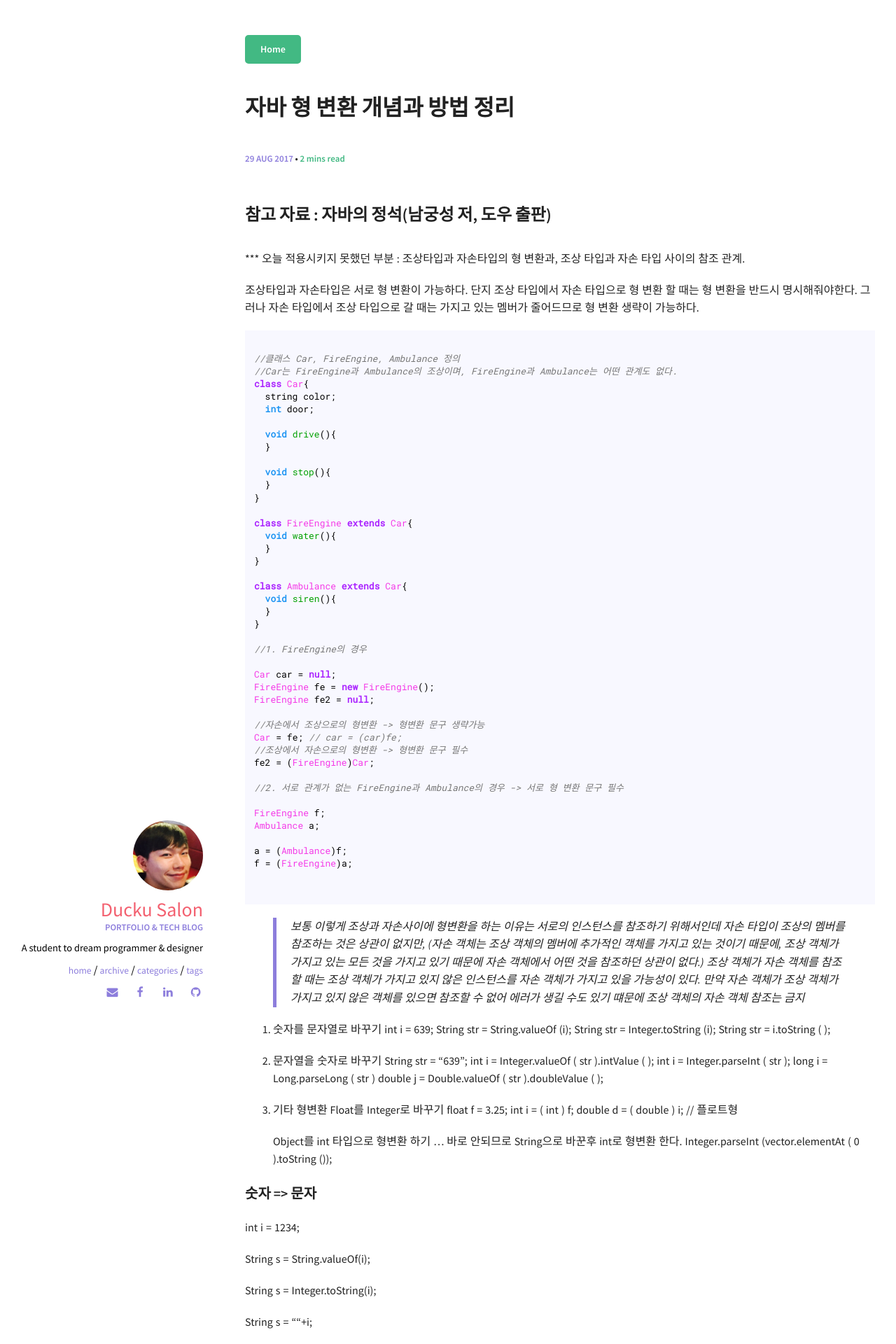
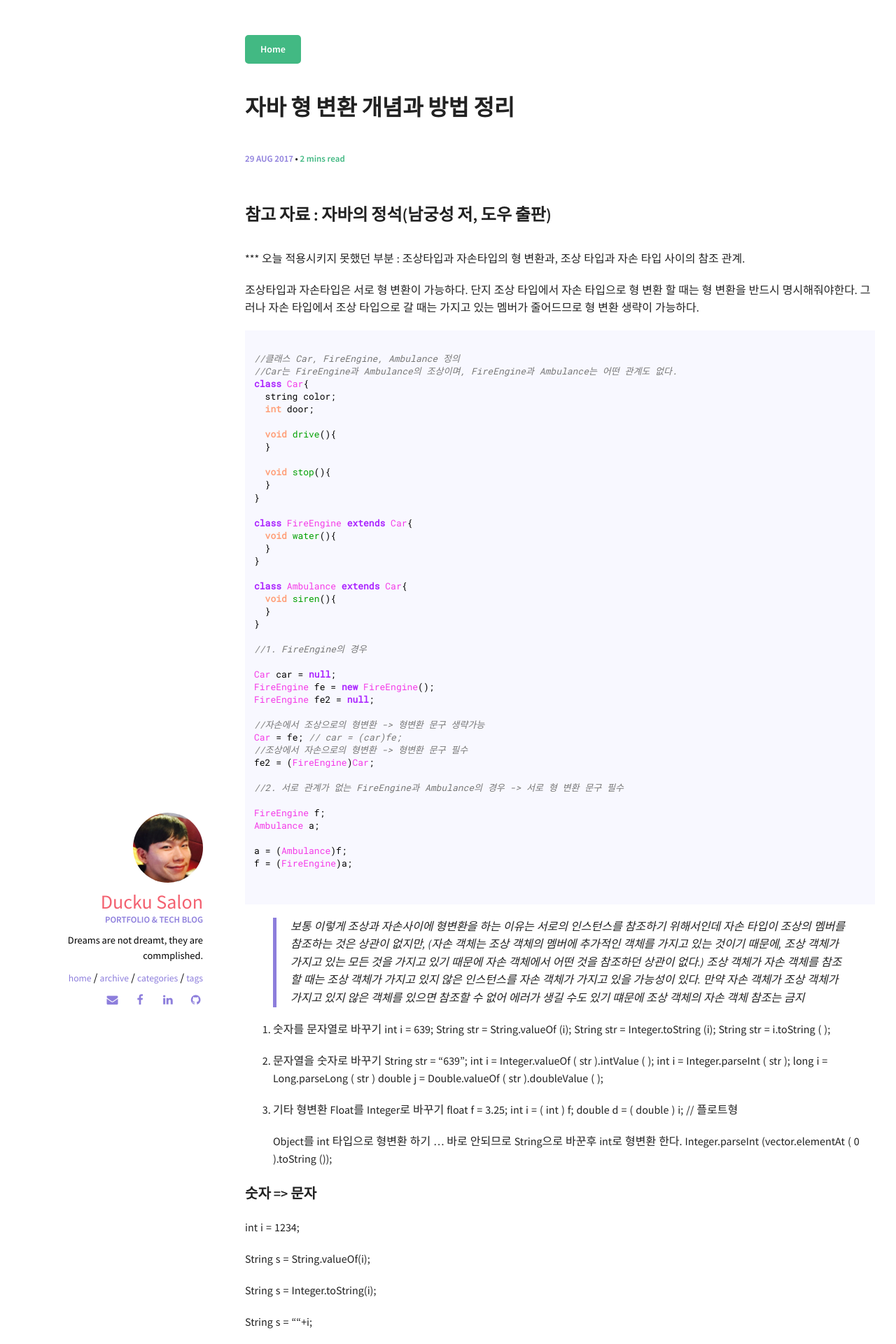
Before and after one commit to Duckuism/Youduk.github.io, a Jekyll site: the page built from _posts/2017-08-29-자바 형 변환 방법 정리.md, in a window 1280 px wide. Shown: the top 1920 px of the page at 70% size. Built offline with Jekyll 4.4.1, drawn with Linux system fonts in a browser that asks for light colours; comment, search, counter and statistics services are not loaded.

Commit message:
소개 문구 수정

```diff
--- a/_config.yml
+++ b/_config.yml
@@ -49,7 +49,7 @@ owner:
   name: Ducku Salon
   avatar: Youduk.jpeg
   job: "portfolio & Tech blog"
-  bio: "A student to dream programmer & designer"
+  bio: "Dreams are not dreamt, they are commplished."
   email: rnejrl123456@gmail.com
   disqus-shortname: https-youduk-github-io
   twitter: #username
--- a/_sass/components/_syntax-highlighting.scss
+++ b/_sass/components/_syntax-highlighting.scss
@@ -84,7 +84,7 @@ pre code {
   .kn { color: #AA22FF; font-weight: bold } /* Keyword.Namespace */
   .kp { color: #AA22FF } /* Keyword.Pseudo */
   .kr { color: #AA22FF; font-weight: bold } /* Keyword.Reserved */
-  .kt { color: #2196f3; font-weight: bold } /* Keyword.Type */
+  .kt { color: lightsalmon; font-weight: bold } /* Keyword.Type */
   .m { color: #e65bd3 } /* Literal.Number */
   .s { color: #f77a7a } /* Literal.String */
   .na { color: #e65bd3 } /* Name.Attribute */
```
